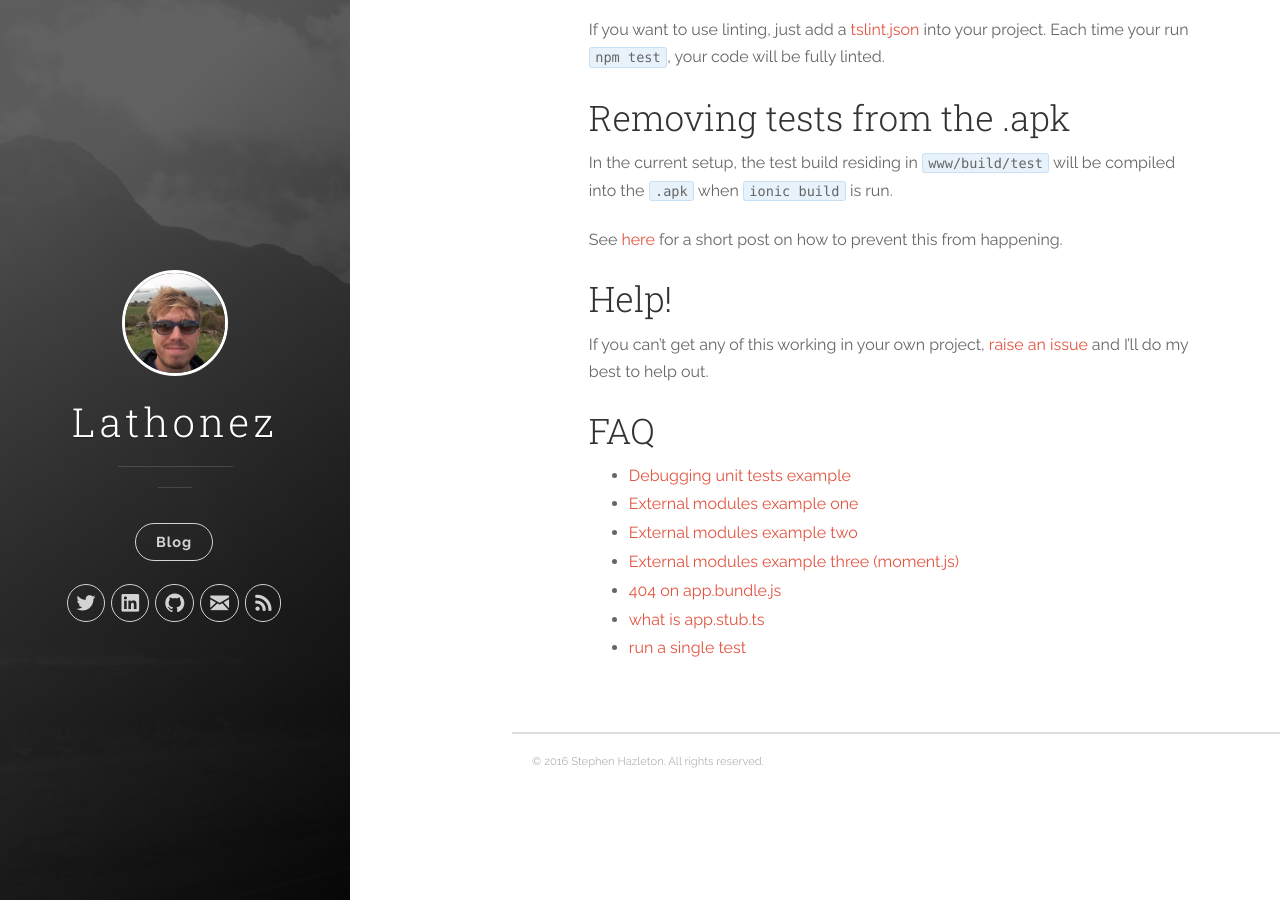
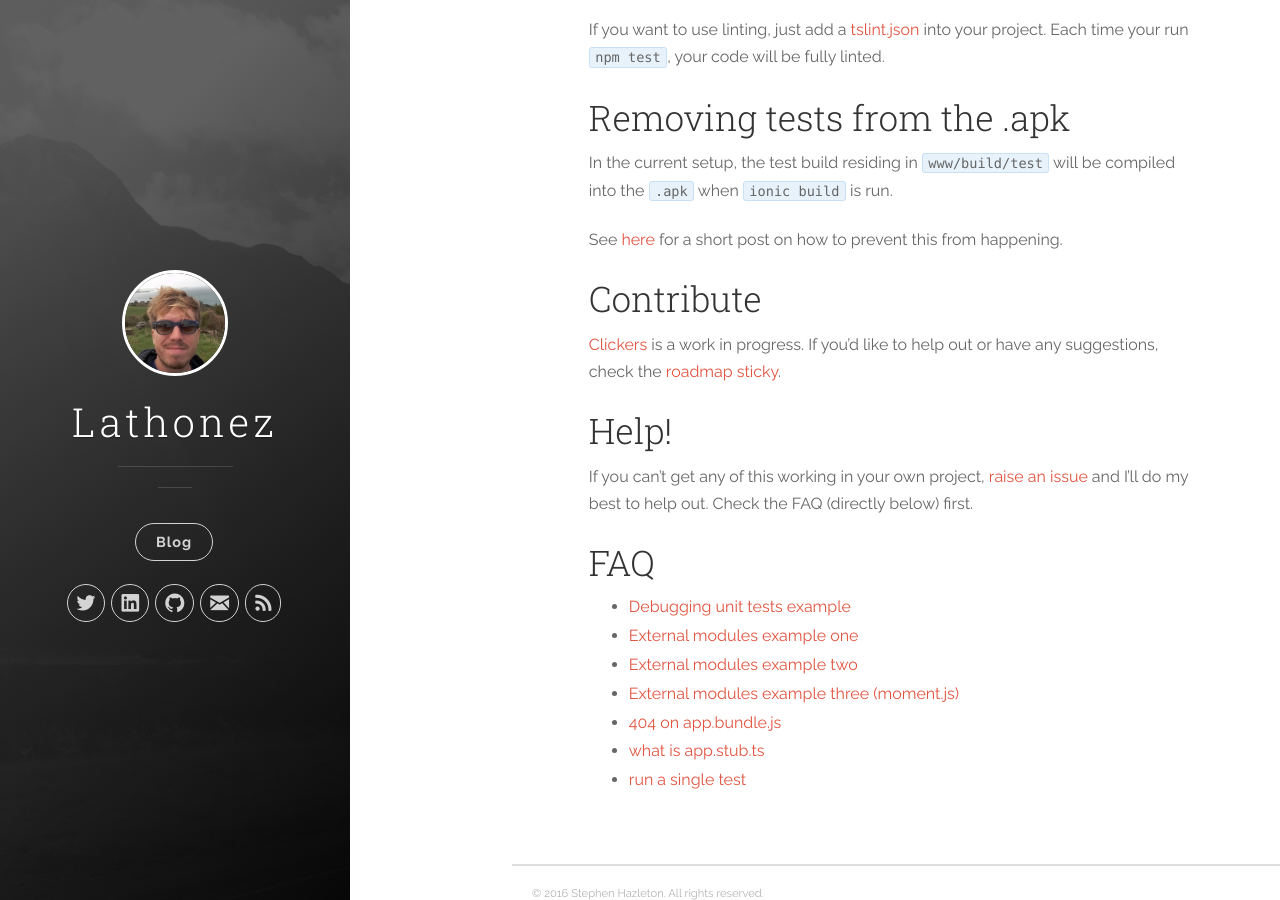
Before and after one commit to lathonez/lathonez.github.io, a Jekyll site: the page built from _posts/2016-02-21-ionic-2-unit-testing.markdown, in a window 1280 px wide and 900 px high, scrolled down 10675 px. Built offline with Jekyll 4.4.1, drawn with Linux system fonts in a browser that asks for light colours; nearby versions of some CDN libraries.

Commit message:
Adding contribute

```diff
--- a/_posts/2016-02-21-ionic-2-unit-testing.markdown
+++ b/_posts/2016-02-21-ionic-2-unit-testing.markdown
@@ -436,10 +436,15 @@ In the current setup, the test build residing in `www/build/test` will be compil
 
 See [here][cordova-prune-post] for a short post on how to prevent this from happening.
 
+Contribute
+----------
+
+[Clickers][clicker-repo] is a work in progress. If you'd like to help out or have any suggestions, check the [roadmap sticky][clicker-issue-38].
+
 Help!
 -----
 
-If you can't get any of this working in your own project, [raise an issue][clicker-issue-new] and I'll do my best to help out.
+If you can't get any of this working in your own project, [raise an issue][clicker-issue-new] and I'll do my best to help out. Check the FAQ (directly below) first.
 
 FAQ
 ---
```
Also changed, not shown: other parts of _posts/2016-02-21-ionic-2-unit-testing.markdown (+1 -0 lines).
